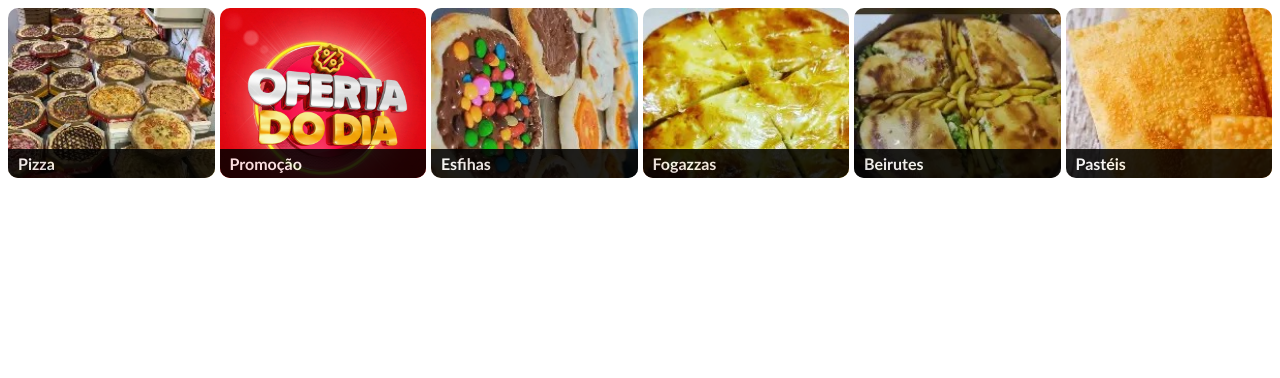
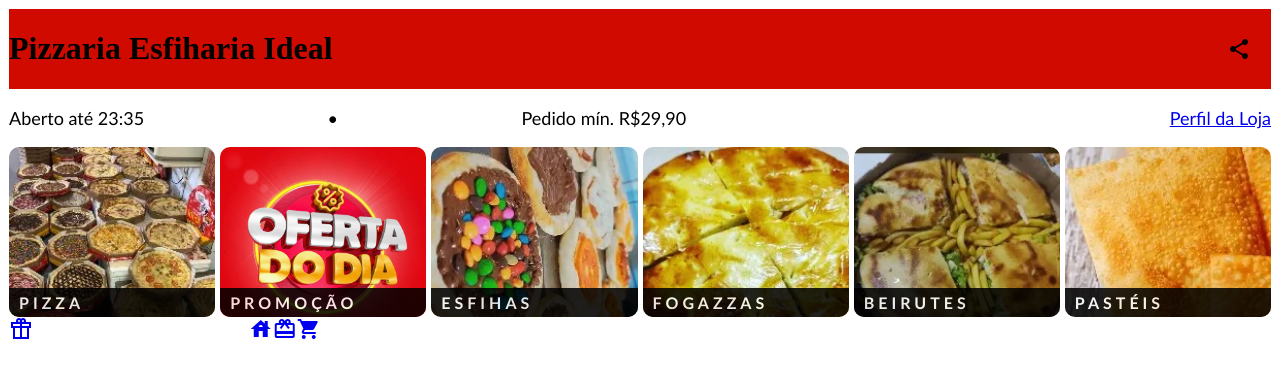
Before and after one commit to phablowliima/site_de_compras, a plain HTML site: page index.html in a window 1280 px wide. Drawn offline with nearby package versions, Linux system fonts and the light colour scheme.

Commit message:
Mudanças feitas em todos os arquivos

```diff
--- a/index.html
+++ b/index.html
@@ -3,10 +3,31 @@
     <head>
         <meta charset="UTF-8">
         <meta name="viewport" content="width=device-width, initial-scale=1.0">
-        <title>Document</title>
+        <title>Pizzaria e Esfiharia Delivery</title>
         <link rel="stylesheet" href="style.css">
+        <link href="https://fonts.googleapis.com/icon?family=Material+Icons" rel="stylesheet">
+        <link rel="stylesheet" href="https://fonts.googleapis.com/css2?family=Material+Symbols+Outlined:opsz,wght,FILL,GRAD@24,400,0,0&icon_names=featured_seasonal_and_gifts" />
     </head>
     <body>
+        <!-- Início do topo do site-->
+
+        <header id="empresa">
+                <h1>Pizzaria Esfiharia Ideal</h1>
+            <a href="redessociais.html" class="linkcomp">
+                <span class="material-icons icone">share</span>
+            </a>
+        </header>
+
+        <section id="informacoes">
+            <p>Aberto até 23:35</p>
+            <p class="ponto">•</p>
+            <p class="pedidominimo">Pedido mín. R$29,90</p>
+            <p><a href="perfildaloja.html">Perfil da Loja</a></p>
+        </section>
+        <!-- Fim do topo do site-->
+
+        <!-- Início dos Cards de produtos -->
+
             <section id="produtos">
                 <!-- Início do produto -->
                 <article class="produto pizza">
@@ -15,6 +36,7 @@
                     </h2>
                 </article>
                 <!-- Fim do produto -->
+
                 <!-- Início do produto -->
                 <article class="produto promocao">
                     <h2 class="titulo">
@@ -22,6 +44,7 @@
                     </h2>
                 </article>
                 <!-- Fim do produto -->
+
                 <!-- Início do produto -->
                 <article class="produto esfiha">
                     <h2 class="titulo">
@@ -29,6 +52,7 @@
                     </h2>
                 </article>
                 <!-- Fim do produto -->
+
                 <!-- Início do produto -->
                 <article class="produto fogazza">
                     <h2 class="titulo">
@@ -36,6 +60,7 @@
                     </h2>
                 </article>
                 <!-- Fim do produto -->
+
                 <!-- Início do produto -->
                 <article class="produto beirute">
                     <h2 class="titulo">
@@ -43,6 +68,7 @@
                     </h2>
                 </article>
                 <!-- Fim do produto -->
+
                 <!-- Início do produto -->
                 <article class="produto pastel">
                     <h2 class="titulo">
@@ -51,5 +77,30 @@
                 </article>
                 <!-- Fim do produto -->
             </section>
+
+        <!-- Fim dos Cards de produtos -->
+
+        <!-- Início do Foot -->
+            <footer id="menunavegacao">
+                <section>
+                    <a href="perfildaloja.html" class="linkmenu">
+                        <span class="material-icons icone">shopping_cart</span>
+                    </a>
+                    <a href="redessociais.html" class="linkmenu">
+                        <span class="material-symbols-outlined">
+                            featured_seasonal_and_gifts
+                            </span>
+                    </a>
+                    <a href="redessociais.html" class="linkmenu">
+                        <span class="material-icons icone">redeem</span>
+                    </a>
+                    <a href="redessociais.html" class="linkmenu">
+                        <span class="material-icons icone">house</span>
+                    </a>
+                </section>
+            </footer>
+
+        <!-- Fim do Foot -->
+
     </body>
 </html>
--- a/style.css
+++ b/style.css
@@ -1,4 +1,5 @@
 body {
+    padding:1px;
     background: #fff;
 }
 
@@ -45,6 +46,8 @@
         padding: 5px 10px;
         font-size: 16px;
         font-family: 'Trebuchet MS';
+        letter-spacing: 4px;
+        text-transform: uppercase;
         opacity: 0.85;
         border-radius: 0px 0px 10px 10px;
     }
@@ -56,8 +59,72 @@
         cursor: pointer;
     }
 
+
+header#empresa {
+    display: flex;
+    justify-content: space-between;
+    align-items: center;
+    background: #d10a00;
+}
+
+    .icone {
+        float: right;
+    }
+
+    .linkcomp {
+        margin-right: 20px;
+        text-decoration: none;
+        color: inherit;
+
+    }
+
+#informacoes {
+    display:flex;
+    justify-content: space-between;
+    align-items: center;
+    font-family: 'Trebuchet MS';
+    font-size: small;
+}
+
+    .ponto {
+        margin-right: 35px;
+        margin: 0%;
+    }
+
+    .pedidominimo {
+        margin-right: 35px;
+    }
+
+footer {
+    padding: 0%;
+    background: #fff;
+}
+
+    #menunavegacao {
+        display: grid;
+        grid-template-columns: 1fr 1fr 1fr 1fr;
+        gap: 5px;
+        background: #fff;
+    }
+    .linkmenu {
+
+    }
+
 @media screen and (min-width: 400px) {
     #produtos {
         grid-template-columns: 1fr 1fr 1fr 1fr 1fr 1fr;
     }
+
+    #informacoes {
+        font-size: large;
     }
+
+    .ponto {
+        margin-right: 300px;
+        margin: 0%;
+    }
+
+    .pedidominimo {
+        margin-right: 300px;
+    }
+}
```
Lines whose indentation alone changed are shown as unchanged.
